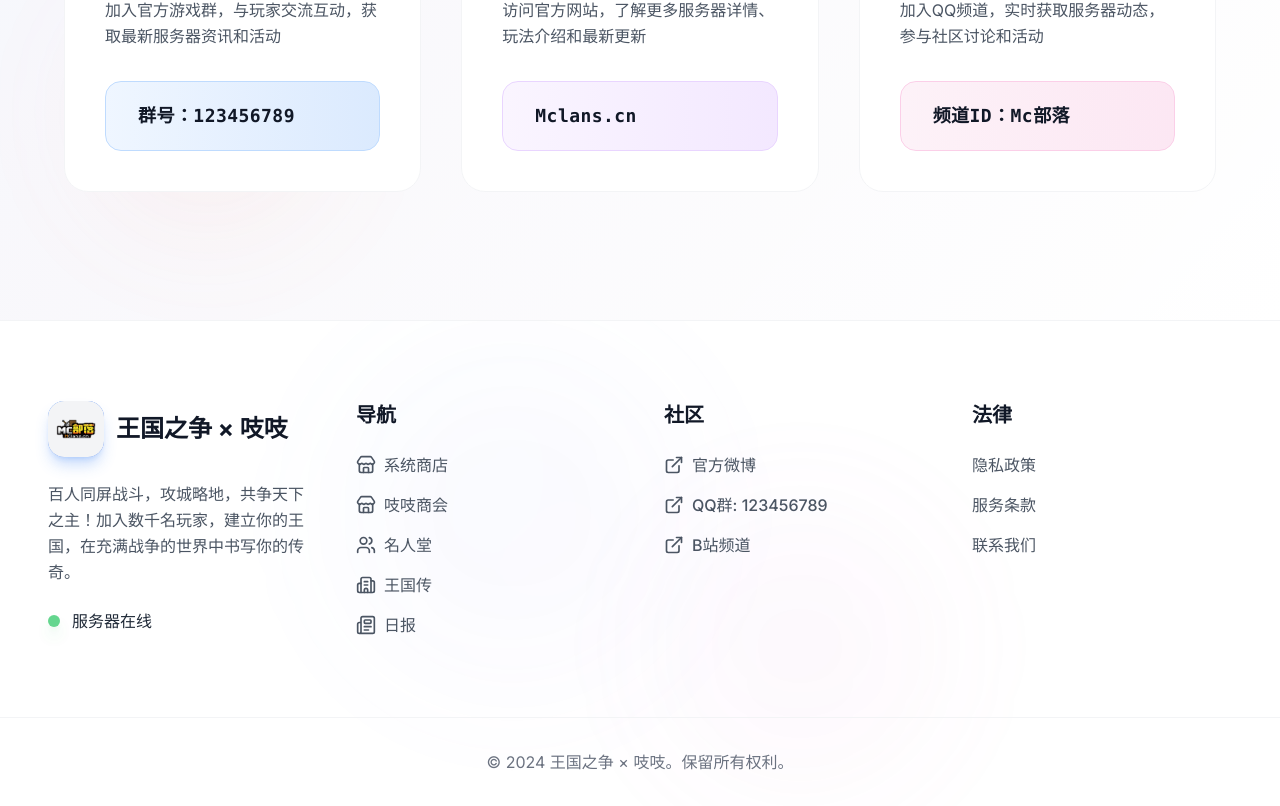
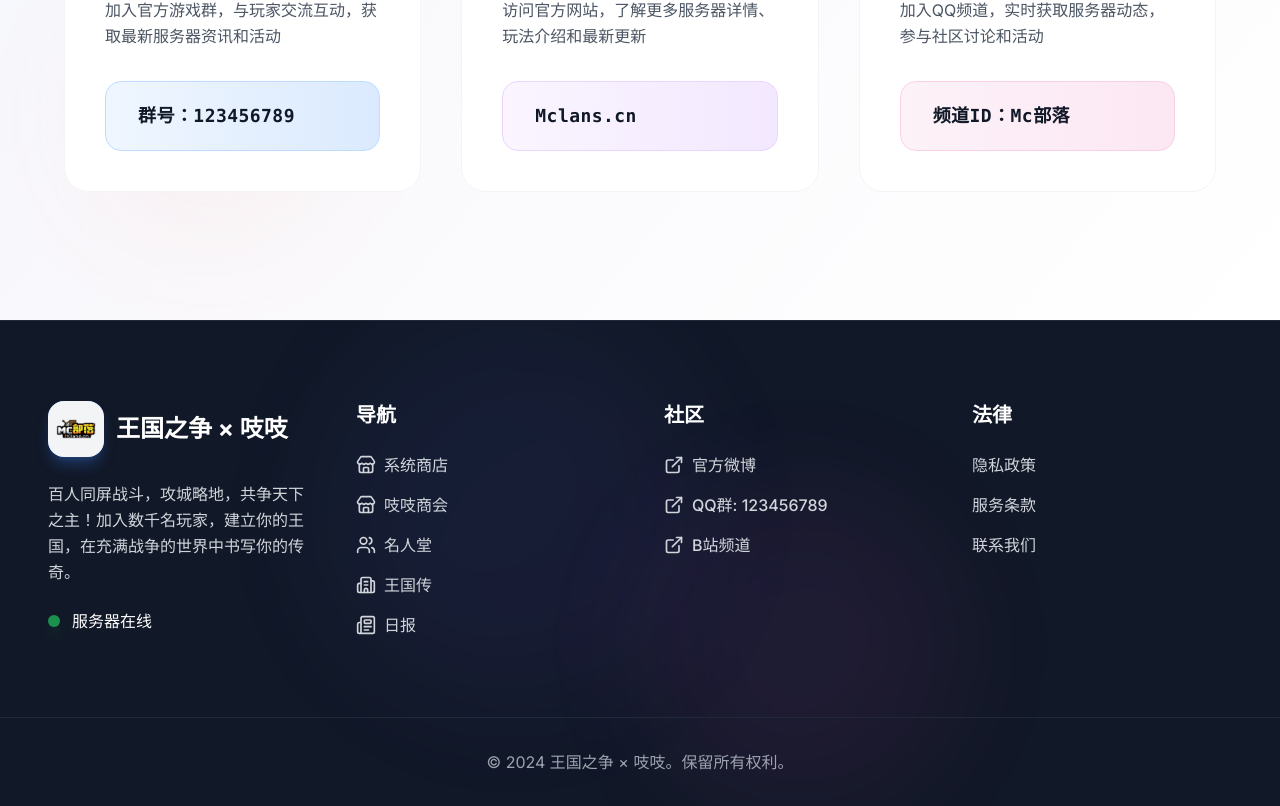
Before and after one commit to IYeaSakura/MclnasKingdomWebsite, a React (Vite) app: page / in a window 1280 px wide. Shown: the part 4185-4991 px from the top of the page. Built offline with nearby package versions, Linux system fonts and the light colour scheme.

Commit message:
feat(Footer): 添加服务器维护状态显示及暗色主题
添加维护时间检测功能，在2:00-5:30期间显示维护状态提示
引入Clock图标并实现维护状态工具提示
将整体配色方案改为暗色主题

```diff
--- a/src/sections/Footer.tsx
+++ b/src/sections/Footer.tsx
@@ -1,5 +1,5 @@
 import { useState, useEffect } from 'react';
-import { Store, Users, Building2, Newspaper, ExternalLink } from 'lucide-react';
+import { Store, Users, Building2, Newspaper, ExternalLink, Clock } from 'lucide-react';
 
 const footerLinks = {
   navigation: [
@@ -21,11 +21,28 @@ const footerLinks = {
   ],
 };
 
+function isMaintenanceTime(): boolean {
+  const now = new Date();
+  const hours = now.getHours();
+  const minutes = now.getMinutes();
+  const currentTime = hours * 60 + minutes;
+  const maintenanceStart = 2 * 60;
+  const maintenanceEnd = 5 * 60 + 30;
+  return currentTime >= maintenanceStart && currentTime < maintenanceEnd;
+}
+
 export function Footer() {
   const [isVisible, setIsVisible] = useState(false);
+  const [isMaintenance, setIsMaintenance] = useState(false);
+  const [showTooltip, setShowTooltip] = useState(false);
 
   useEffect(() => {
     setIsVisible(true);
+    setIsMaintenance(isMaintenanceTime());
+    const interval = setInterval(() => {
+      setIsMaintenance(isMaintenanceTime());
+    }, 60000);
+    return () => clearInterval(interval);
   }, []);
 
   const scrollToSection = (href: string) => {
@@ -38,10 +55,10 @@ export function Footer() {
   };
 
   return (
-    <footer className="bg-white border-t border-gray-100 relative overflow-hidden">
+    <footer className="bg-gray-900 border-t border-gray-800 relative overflow-hidden">
       <div className="absolute inset-0 overflow-hidden pointer-events-none">
-        <div className="absolute top-0 left-1/4 w-96 h-96 bg-gradient-to-br from-blue-400/5 to-purple-400/5 rounded-full blur-3xl animate-pulse" />
-        <div className="absolute bottom-0 right-1/4 w-80 h-80 bg-gradient-to-br from-purple-400/5 to-pink-400/5 rounded-full blur-3xl animate-pulse" style={{ animationDelay: '1s' }} />
+        <div className="absolute top-0 left-1/4 w-96 h-96 bg-gradient-to-br from-blue-500/10 to-purple-500/10 rounded-full blur-3xl animate-pulse" />
+        <div className="absolute bottom-0 right-1/4 w-80 h-80 bg-gradient-to-br from-purple-500/10 to-pink-500/10 rounded-full blur-3xl animate-pulse" style={{ animationDelay: '1s' }} />
       </div>
 
       <div className="section-container py-20 relative z-10">
@@ -53,27 +70,47 @@ export function Footer() {
               <div className="w-14 h-14 rounded-2xl bg-gradient-to-br from-blue-500 to-blue-600 flex items-center justify-center overflow-hidden shadow-lg shadow-blue-500/30">
                 <img src="/images/mc-logo.png" alt="MC Logo" className="w-full h-full object-contain p-2" />
               </div>
-              <span className="font-bold text-2xl text-gray-900">王国之争 × 吱吱</span>
+              <span className="font-bold text-2xl text-white">王国之争 × 吱吱</span>
             </div>
-            <p className="text-gray-600 text-base leading-relaxed mb-6">
+            <p className="text-gray-300 text-base leading-relaxed mb-6">
               百人同屏战斗，攻城略地，共争天下之主！加入数千名玩家，建立你的王国，在充满战争的世界中书写你的传奇。
             </p>
-            <div className="flex items-center gap-3">
-              <span className="w-3 h-3 bg-green-500 rounded-full animate-pulse shadow-lg shadow-green-500/50" />
-              <span className="text-gray-800 text-base font-medium">服务器在线</span>
+            <div
+              className="flex items-center gap-3 relative group cursor-help"
+              onMouseEnter={() => setShowTooltip(true)}
+              onMouseLeave={() => setShowTooltip(false)}
+            >
+              <span className={`w-3 h-3 rounded-full shadow-lg ${
+                isMaintenance
+                  ? 'bg-yellow-500 shadow-yellow-500/50'
+                  : 'bg-green-500 shadow-green-500/50 animate-pulse'
+              }`} />
+              <span className="text-white text-base font-medium">
+                {isMaintenance ? '服务器维护中' : '服务器在线'}
+              </span>
+              <div className={`absolute bottom-full left-0 mb-3 px-4 py-3 bg-gray-800 rounded-xl shadow-xl border border-gray-700 transition-all duration-300 ${
+                showTooltip ? 'opacity-100 translate-y-0 pointer-events-auto' : 'opacity-0 -translate-y-2 pointer-events-none'
+              }`}>
+                <div className="flex items-center gap-2 mb-2">
+                  <Clock className="w-4 h-4 text-blue-400" />
+                  <span className="text-white font-medium text-sm">维护时间</span>
+                </div>
+                <p className="text-gray-300 text-sm">每天 2:00 - 5:30</p>
+                <div className="absolute bottom-0 left-6 transform translate-y-1/2 rotate-45 w-2 h-2 bg-gray-800 border-r border-b border-gray-700" />
+              </div>
             </div>
           </div>
 
           <div className={`transition-all duration-1000 delay-100 ${
             isVisible ? 'opacity-100 translate-y-0' : 'opacity-0 translate-y-12'
           }`}>
-            <h4 className="font-semibold text-gray-900 text-xl mb-6">导航</h4>
+            <h4 className="font-semibold text-white text-xl mb-6">导航</h4>
             <ul className="space-y-4">
               {footerLinks.navigation.map((link) => (
                 <li key={link.label}>
                   <button
                     onClick={() => scrollToSection(link.href)}
-                    className="text-gray-600 hover:text-blue-600 transition-colors flex flex-col items-start gap-1 group"
+                    className="text-gray-300 hover:text-blue-400 transition-colors flex flex-col items-start gap-1 group"
                   >
                     <div className="flex items-center gap-2">
                       <link.icon className="w-5 h-5 group-hover:scale-110 group-hover:rotate-6 transition-all duration-300" />
@@ -88,13 +125,13 @@ export function Footer() {
           <div className={`transition-all duration-1000 delay-200 ${
             isVisible ? 'opacity-100 translate-y-0' : 'opacity-0 translate-y-12'
           }`}>
-            <h4 className="font-semibold text-gray-900 text-xl mb-6">社区</h4>
+            <h4 className="font-semibold text-white text-xl mb-6">社区</h4>
             <ul className="space-y-4">
               {footerLinks.social.map((link) => (
                 <li key={link.label}>
                   <a
                     href={link.href}
-                    className="text-gray-600 hover:text-blue-600 transition-colors flex flex-col items-start gap-1 group"
+                    className="text-gray-300 hover:text-blue-400 transition-colors flex flex-col items-start gap-1 group"
                     target="_blank"
                     rel="noopener noreferrer"
                   >
@@ -111,13 +148,13 @@ export function Footer() {
           <div className={`transition-all duration-1000 delay-300 ${
             isVisible ? 'opacity-100 translate-y-0' : 'opacity-0 translate-y-12'
           }`}>
-            <h4 className="font-semibold text-gray-900 text-xl mb-6">法律</h4>
+            <h4 className="font-semibold text-white text-xl mb-6">法律</h4>
             <ul className="space-y-4">
               {footerLinks.legal.map((link) => (
                 <li key={link.label}>
                   <a
                     href={link.href}
-                    className="text-gray-600 hover:text-blue-600 transition-colors font-medium text-base group-hover:translate-x-1 block"
+                    className="text-gray-300 hover:text-blue-400 transition-colors font-medium text-base group-hover:translate-x-1 block"
                   >
                     {link.label}
                   </a>
@@ -128,11 +165,11 @@ export function Footer() {
         </div>
       </div>
 
-      <div className="border-t border-gray-100 relative z-10">
+      <div className="border-t border-gray-800 relative z-10">
         <div className={`section-container py-8 transition-all duration-1000 delay-400 ${
           isVisible ? 'opacity-100 translate-y-0' : 'opacity-0 translate-y-12'
         }`}>
-          <p className="text-gray-500 text-base text-center">
+          <p className="text-gray-400 text-base text-center">
             © 2024 王国之争 × 吱吱。保留所有权利。
           </p>
         </div>
```
